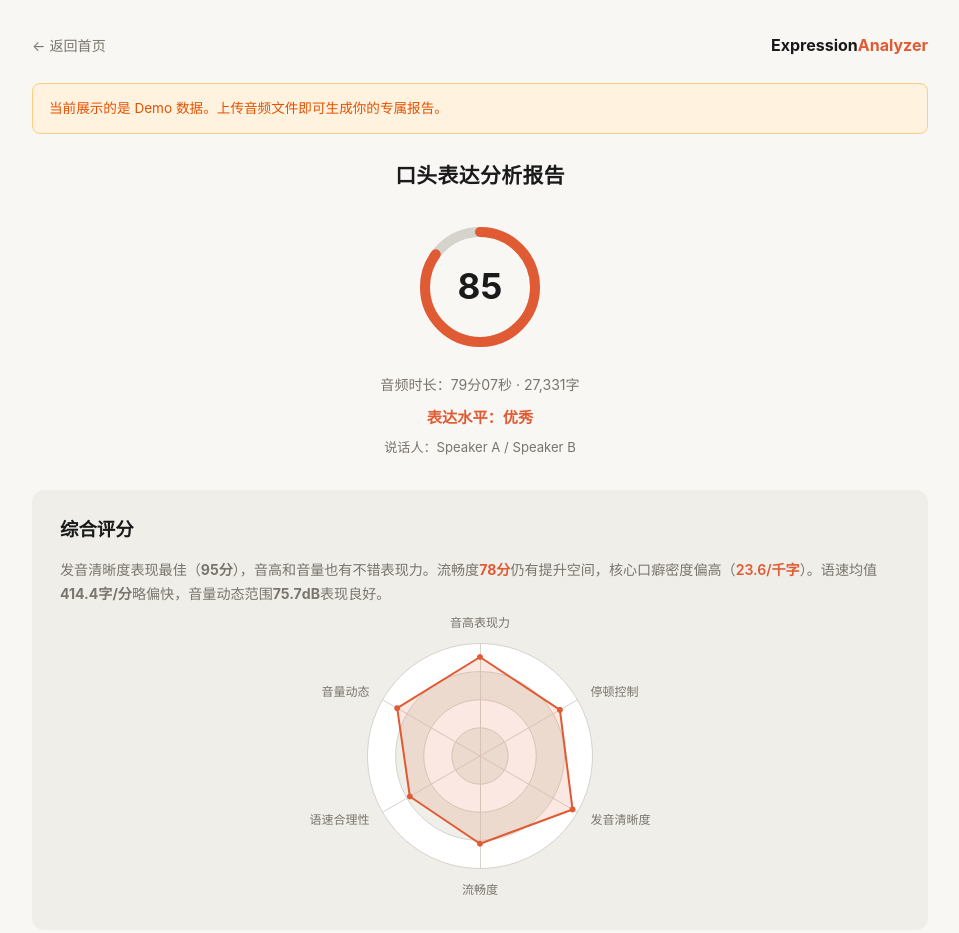
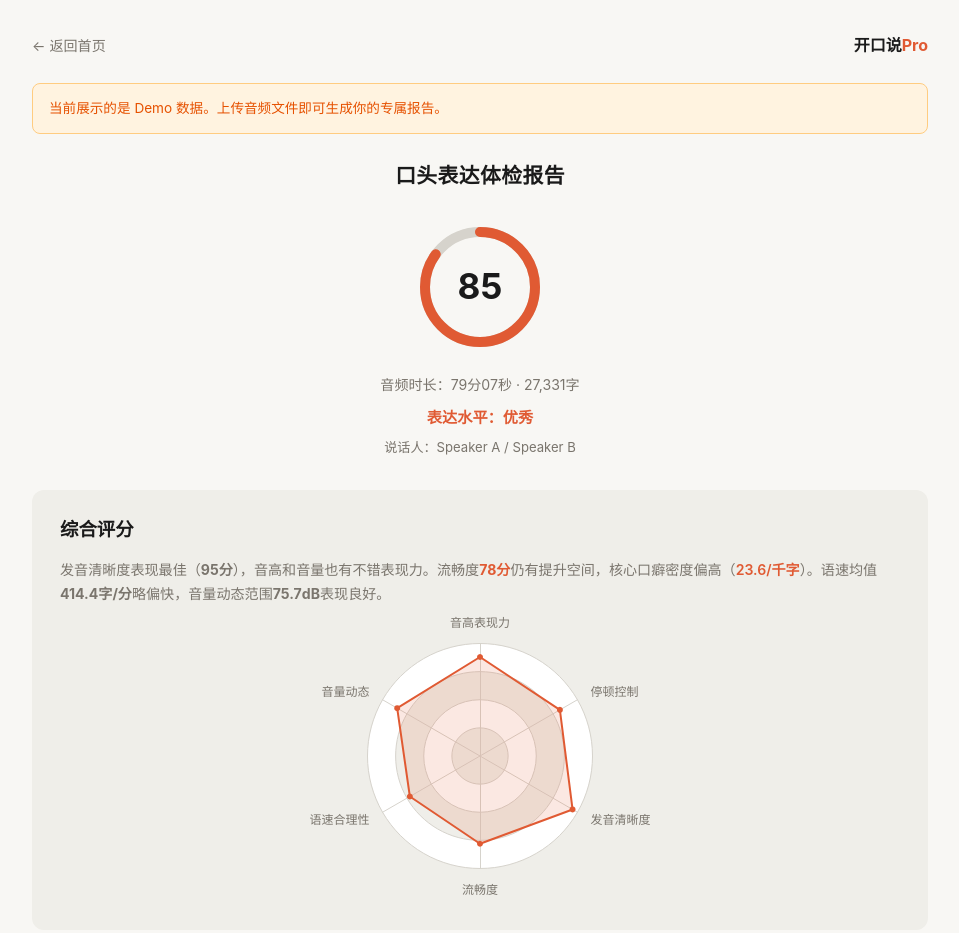
Before and after one commit to shiyan521/livestream-expression-analyzer, a plain HTML site: page docs/report.html in a window 1280 px wide. Shown: the top 933 px of the page, without its empty margins (160-1119 px from the left). Drawn offline with nearby package versions, Linux system fonts and the light colour scheme; no server answers.

Commit message:
fix: 恢复开口说Pro品牌名，补齐0805报告历史/话题/热点数据

```diff
--- a/docs/report.html
+++ b/docs/report.html
@@ -389,7 +389,7 @@ body {
 
 <nav class="report-nav">
   <a href="index.html" class="back-link">&larr; 返回首页</a>
-  <div class="logo">Expression<span>Analyzer</span></div>
+  <div class="logo">开口说<span>Pro</span></div>
 </nav>
 
 <!-- Demo banner (shown when data is demo) -->
@@ -397,7 +397,7 @@ body {
 
 <!-- 1. Header (score ring) -->
 <div class="report-header">
-  <h1>口头表达分析报告</h1>
+  <h1>口头表达体检报告</h1>
   <div class="score-ring">
     <svg width="140" height="140" viewBox="0 0 140 140">
       <circle class="track" cx="70" cy="70" r="55"/>
```
